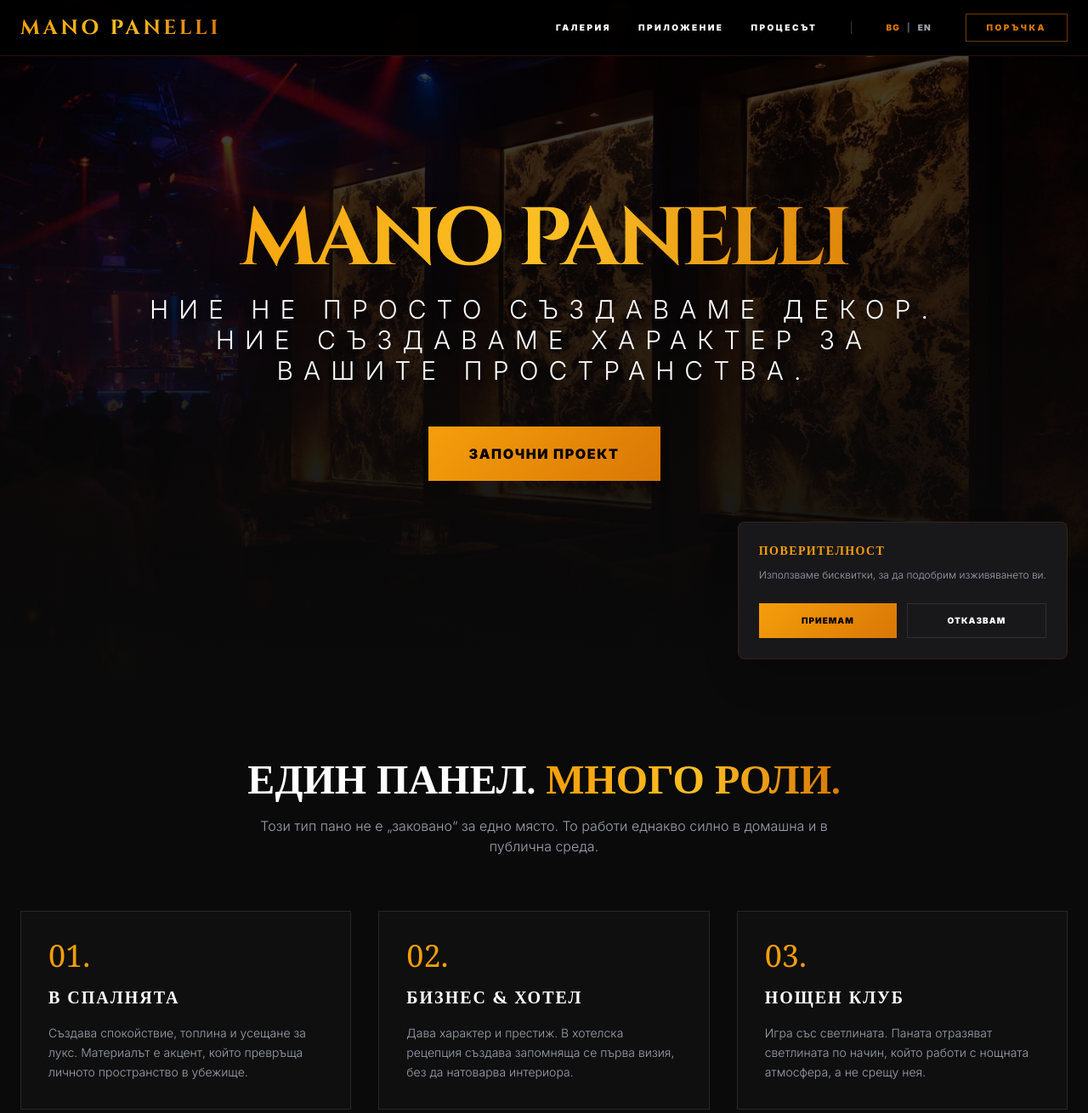
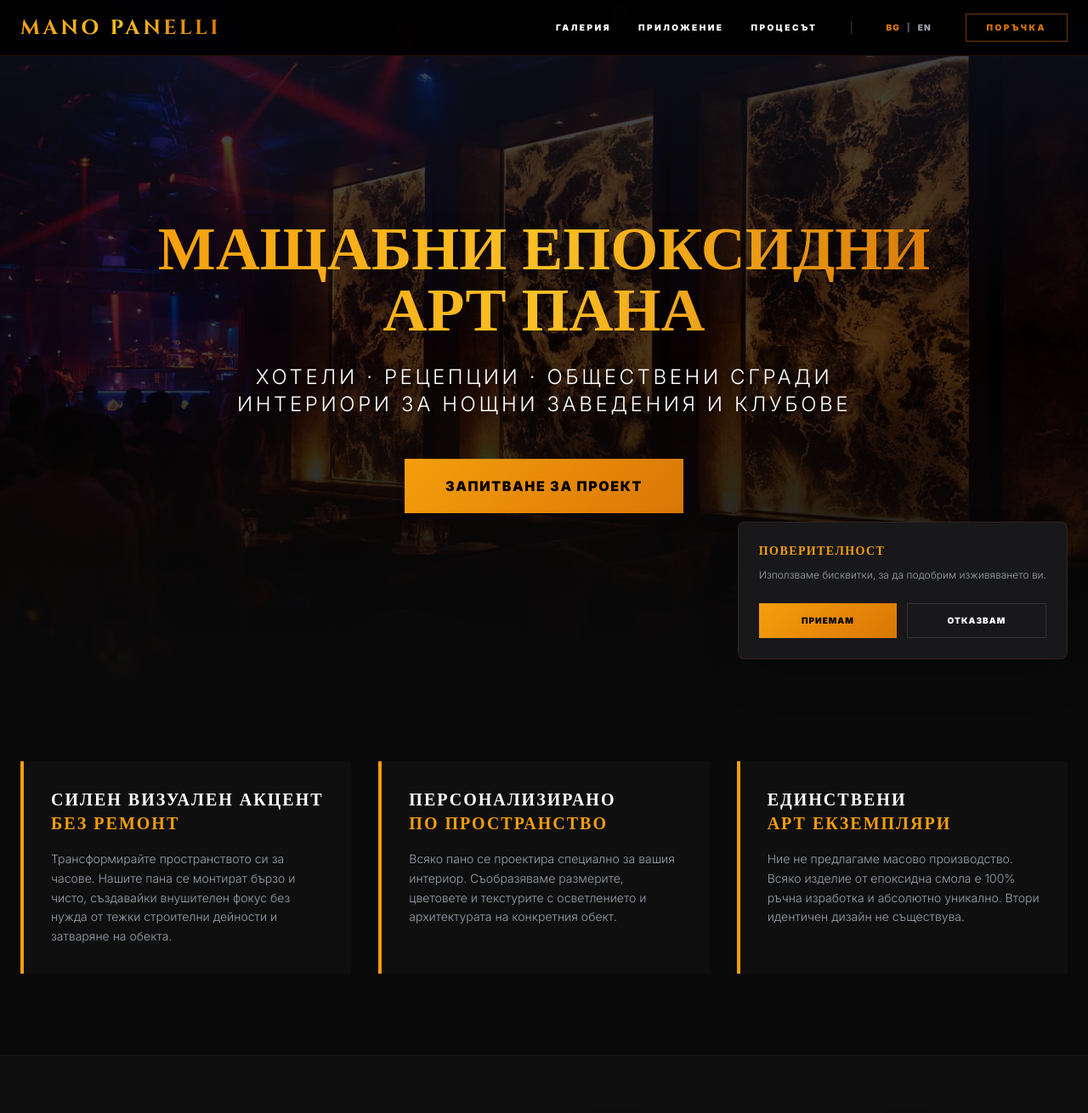
Before and after one commit to ginkogrudev/ManoPaneli, a plain HTML site: page index.html in a window 1280 px wide. Shown: the top 1310 px of the page at 85% size. Drawn offline with nearby package versions, Linux system fonts and the light colour scheme.

Commit message:
Headline

```diff
--- a/index.html
+++ b/index.html
@@ -11,13 +11,12 @@
             'analytics_storage': 'denied'
         });
     </script>
-    <!-- Google tag (gtag.js) -->
+
     <script async src="https://www.googletagmanager.com/gtag/js?id=G-TFLK788D98"></script>
     <script>
       window.dataLayer = window.dataLayer || [];
       function gtag(){dataLayer.push(arguments);}
       gtag('js', new Date());
-
       gtag('config', 'G-TFLK788D98');
     </script>
 
@@ -52,6 +51,7 @@
             }
         }
     </script>
+
     <link rel="stylesheet" href="css/style.css">
     <link href="https://fonts.googleapis.com/css2?family=Cinzel:wght@400;700&family=Inter:wght@300;600;900&display=swap" rel="stylesheet">
 
@@ -112,49 +112,39 @@
      <section class="relative h-screen flex items-center justify-center overflow-hidden">
         <div class="absolute inset-0 z-0">
             <img src="img/hero.jpg" class="w-full h-full object-cover brightness-50" alt="Mano Panelli Lux Interior">
-            <div class="absolute inset-0 bg-gradient-to-b from-gray-900/40 via-transparent to-gray-50 dark:from-black/40 dark:to-[#0a0a0a]"></div>
+            <div class="absolute inset-0 bg-gradient-to-b from-gray-900/60 via-black/40 to-gray-50 dark:to-[#0a0a0a]"></div>
         </div>
 
-        <div class="relative z-20 text-center px-6">
-            <h1 class="text-5xl md:text-8xl font-black brand-font mb-4 text-gold-gradient tracking-tighter uppercase drop-shadow-2xl">MANO PANELLI</h1>
-            <p class="text-xl md:text-3xl font-light uppercase tracking-[0.4em] mb-12 text-white drop-shadow-md">
-                Ние не просто създаваме декор.<br> Ние създаваме <br class="md:hidden"> характер за <br> вашите пространства.
+        <div class="relative z-20 text-center px-6 max-w-5xl mx-auto mt-16">
+            <h1 class="text-4xl md:text-6xl lg:text-7xl font-black brand-font mb-6 text-gold-gradient uppercase drop-shadow-2xl leading-tight">
+                Мащабни епоксидни арт пана
+            </h1>
+            <p class="text-lg md:text-2xl font-light uppercase tracking-[0.15em] mb-12 text-white drop-shadow-md">
+                Хотели · Рецепции · Обществени сгради <br class="hidden md:block"> Интериори за нощни заведения и клубове
             </p>
-            <a href="#order" class="bg-gold-gradient text-black px-12 py-5 font-black uppercase tracking-widest hover:scale-105 transition inline-block shadow-lg">Започни проект</a>
+            <a href="#order" class="bg-gold-gradient text-black px-12 py-5 font-black uppercase tracking-widest hover:scale-105 transition inline-block shadow-lg">Запитване за проект</a>
         </div>
     </section>
 
-    <section id="versatility" class="py-24 bg-white dark:bg-[#0a0a0a] transition-colors duration-300">
+    <section id="features" class="py-24 bg-white dark:bg-[#0a0a0a] transition-colors duration-300">
         <div class="max-w-7xl mx-auto px-6">
-            <div class="text-center mb-16">
-                <h2 class="brand-font text-4xl md:text-5xl font-bold mb-4 uppercase text-zinc-900 dark:text-white">Един Панел. <span class="text-gold-gradient">Много Роли.</span></h2>
-                <p class="text-zinc-500 dark:text-gray-400 max-w-2xl mx-auto">
-                    Този тип пано не е „заковано“ за едно място. То работи еднакво силно в домашна и в публична среда.
+            <div class="grid grid-cols-1 md:grid-cols-3 gap-8">
+                <div class="p-8 border-l-4 border-amber-500 bg-gray-50 dark:bg-[#0f0f0f] hover:shadow-xl transition duration-300">
+                    <h3 class="text-xl font-bold uppercase tracking-widest mb-4 text-zinc-900 dark:text-white">Силен визуален акцент <br><span class="text-amber-500">без ремонт</span></h3>
+                    <p class="text-zinc-600 dark:text-gray-400 text-sm leading-relaxed">
+                        Трансформирайте пространството си за часове. Нашите пана се монтират бързо и чисто, създавайки внушителен фокус без нужда от тежки строителни дейности и затваряне на обекта.
                     </p>
                 </div>
-
-            <div class="grid grid-cols-1 md:grid-cols-3 gap-8">
-                <div class="group p-8 border border-gray-200 dark:border-white/10 hover:border-amber-500/50 transition duration-500 bg-gray-50 dark:bg-[#0f0f0f]">
-                    <div class="text-amber-500 text-4xl mb-4 font-serif">01.</div>
-                    <h3 class="text-xl font-bold uppercase tracking-widest mb-4 text-zinc-900 dark:text-white">В Спалнята</h3>
-                    <p class="text-zinc-600 dark:text-gray-400 leading-relaxed text-sm">
-                        Създава спокойствие, топлина и усещане за лукс. Материалът е акцент, който превръща личното пространство в убежище.
+                <div class="p-8 border-l-4 border-amber-500 bg-gray-50 dark:bg-[#0f0f0f] hover:shadow-xl transition duration-300">
+                    <h3 class="text-xl font-bold uppercase tracking-widest mb-4 text-zinc-900 dark:text-white">Персонализирано <br><span class="text-amber-500">по пространство</span></h3>
+                    <p class="text-zinc-600 dark:text-gray-400 text-sm leading-relaxed">
+                        Всяко пано се проектира специално за вашия интериор. Съобразяваме размерите, цветовете и текстурите с осветлението и архитектурата на конкретния обект.
                     </p>
                 </div>
-
-                <div class="group p-8 border border-gray-200 dark:border-white/10 hover:border-amber-500/50 transition duration-500 bg-gray-50 dark:bg-[#0f0f0f]">
-                    <div class="text-amber-500 text-4xl mb-4 font-serif">02.</div>
-                    <h3 class="text-xl font-bold uppercase tracking-widest mb-4 text-zinc-900 dark:text-white">Бизнес & Хотел</h3>
-                    <p class="text-zinc-600 dark:text-gray-400 leading-relaxed text-sm">
-                        Дава характер и престиж. В хотелска рецепция създава запомняща се първа визия, без да натоварва интериора.
-                    </p>
-                </div>
-
-                <div class="group p-8 border border-gray-200 dark:border-white/10 hover:border-amber-500/50 transition duration-500 bg-gray-50 dark:bg-[#0f0f0f]">
-                    <div class="text-amber-500 text-4xl mb-4 font-serif">03.</div>
-                    <h3 class="text-xl font-bold uppercase tracking-widest mb-4 text-zinc-900 dark:text-white">Нощен Клуб</h3>
-                    <p class="text-zinc-600 dark:text-gray-400 leading-relaxed text-sm">
-                        Игра със светлината. Паната отразяват светлината по начин, който работи с нощната атмосфера, а не срещу нея.
+                <div class="p-8 border-l-4 border-amber-500 bg-gray-50 dark:bg-[#0f0f0f] hover:shadow-xl transition duration-300">
+                    <h3 class="text-xl font-bold uppercase tracking-widest mb-4 text-zinc-900 dark:text-white">Единствени <br><span class="text-amber-500">арт екземпляри</span></h3>
+                    <p class="text-zinc-600 dark:text-gray-400 text-sm leading-relaxed">
+                        Ние не предлагаме масово производство. Всяко изделие от епоксидна смола е 100% ръчна изработка и абсолютно уникално. Втори идентичен дизайн не съществува.
                     </p>
                 </div>
             </div>
@@ -326,8 +316,9 @@
     <footer class="bg-zinc-900 dark:bg-black text-white border-t border-amber-900/20 pt-20 pb-10">
         <div class="max-w-7xl mx-auto px-6">
             <div class="grid grid-cols-1 md:grid-cols-3 gap-16 mb-20">
+
                 <div class="space-y-6">
-                    <div class="brand-font text-2xl text-gold-gradient font-bold">MANO PANELLI</div>
+                    <div class="brand-font text-2xl text-gold-gradient font-bold uppercase">Mano Panelli</div>
                     <p class="text-gray-500 text-sm leading-relaxed max-w-xs">
                         Ние не просто създаваме декор. Ние създаваме характер за вашите пространства.
                     </p>
@@ -351,9 +342,25 @@
                     </ul>
                 </div>
 
-                <div class="w-full h-64 rounded-lg overflow-hidden border border-white/10 grayscale hover:grayscale-0 transition duration-500">
-                    <iframe src="https://www.google.com/maps/embed?pb=!1m18!1m12!1m3!1d2944.54471960256!2d26.502847176541675!3d42.48000419133871!2m3!1f0!2f0!3f0!3m2!1i1024!2i1024!3f0!3m2!1i1024!2i1024!4f13.1!3m3!1m2!1s0x40a634e000000000%3A0x0!2zNDLCsDI4JzQ4LjAiTiAyNsKwMzAnMTguMyJF!5e0!3m2!1sbg!2sbg!4v1700000000000!5m2!1sbg!2sbg" width="100%" height="100%" style="border:0;" allowfullscreen="" loading="lazy"></iframe>
+                <div class="space-y-6">
+                    <h3 class="text-xs uppercase tracking-[0.3em] font-bold text-amber-500">Последвайте ни</h3>
+                    <p class="text-gray-500 text-sm mb-4">Вижте най-новите ни проекти и процес на работа в реално време.</p>
+                    <div class="flex flex-col space-y-4">
+                        <a href="https://www.instagram.com/mano_design_mano/" target="_blank" class="flex items-center gap-4 text-gray-300 hover:text-amber-500 transition group">
+                            <div class="p-3 bg-zinc-800 group-hover:bg-amber-500/10 rounded-full transition">
+                                <svg class="w-6 h-6" fill="currentColor" viewBox="0 0 24 24"><path d="M12 2.163c3.204 0 3.584.012 4.85.07 3.252.148 4.771 1.691 4.919 4.919.058 1.265.069 1.645.069 4.849 0 3.205-.012 3.584-.069 4.849-.149 3.225-1.664 4.771-4.919 4.919-1.266.058-1.644.07-4.85.07-3.204 0-3.584-.012-4.849-.07-3.26-.149-4.771-1.699-4.919-4.92-.058-1.265-.07-1.644-.07-4.849 0-3.204.013-3.583.07-4.849.149-3.227 1.664-4.771 4.919-4.919 1.266-.057 1.645-.069 4.849-.069zm0-2.163c-3.259 0-3.667.014-4.947.072-4.358.2-6.78 2.618-6.98 6.98-.059 1.281-.073 1.689-.073 4.948 0 3.259.014 3.668.072 4.948.2 4.358 2.618 6.78 6.98 6.98 1.281.058 1.689.072 4.948.072 3.259 0 3.668-.014 4.948-.072 4.354-.2 6.782-2.618 6.979-6.98.059-1.28.073-1.689.073-4.948 0-3.259-.014-3.667-.072-4.947-.196-4.354-2.617-6.78-6.979-6.98-1.281-.059-1.69-.073-4.949-.073zm0 5.838c-3.403 0-6.162 2.759-6.162 6.162s2.759 6.163 6.162 6.163 6.162-2.759 6.162-6.163c0-3.403-2.759-6.162-6.162-6.162zm0 10.162c-2.209 0-4-1.79-4-4 0-2.209 1.791-4 4-4s4 1.791 4 4c0 2.21-1.791 4-4 4zm6.406-11.845c-.796 0-1.441.645-1.441 1.44s.645 1.44 1.441 1.44c.795 0 1.439-.645 1.439-1.44s-.644-1.44-1.439-1.44z"/></svg>
                             </div>
+                            <span class="font-bold tracking-widest uppercase">Instagram</span>
+                        </a>
+                        <a href="https://www.facebook.com/profile.php?id=100064560709611" target="_blank" class="flex items-center gap-4 text-gray-300 hover:text-amber-500 transition group">
+                            <div class="p-3 bg-zinc-800 group-hover:bg-amber-500/10 rounded-full transition">
+                                <svg class="w-6 h-6" fill="currentColor" viewBox="0 0 24 24"><path d="M24 12.073c0-6.627-5.373-12-12-12s-12 5.373-12 12c0 5.99 4.388 10.954 10.125 11.854v-8.385H7.078v-3.47h3.047V9.43c0-3.007 1.792-4.669 4.533-4.669 1.312 0 2.686.235 2.686.235v2.953H15.83c-1.491 0-1.956.925-1.956 1.874v2.25h3.328l-.532 3.47h-2.796v8.385C19.612 23.027 24 18.062 24 12.073z"/></svg>
+                            </div>
+                            <span class="font-bold tracking-widest uppercase">Facebook</span>
+                        </a>
+                    </div>
+                </div>
+
             </div>
 
             <div class="flex flex-col md:flex-row justify-between items-center border-t border-white/5 pt-10 text-[10px] uppercase tracking-widest text-gray-600">
```
Also changed, not shown: index-eu.html (+11 -9 lines). Lines whose indentation alone changed are shown as unchanged.
